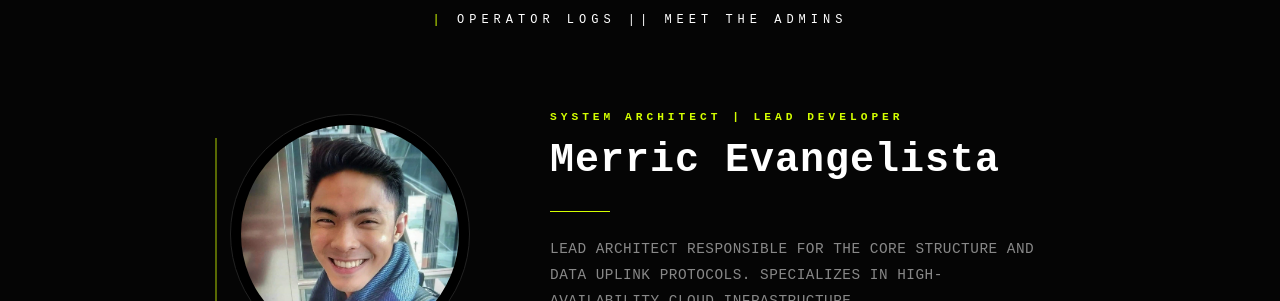
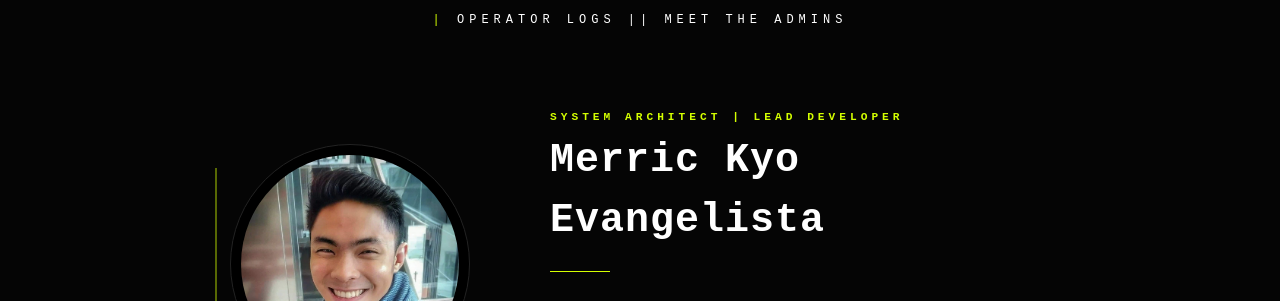
Before and after one commit to ramdac17/ePRX_UV4_Website, a Next.js app: page /aboutus in a window 1280 px wide. Shown: the part 920-1221 px from the top of the page. Built offline with nearby package versions, Linux system fonts and the light colour scheme; no server answers.

Commit message:
CHORE: Updated frontend design

```diff
--- a/src/app/aboutus/page.tsx
+++ b/src/app/aboutus/page.tsx
@@ -27,12 +27,12 @@ export default function AboutPage() {
 
   const admins = [
     {
-      name: "Merric Evangelista",
+      name: "Merric Kyo Evangelista",
       role: "SYSTEM ARCHITECT | LEAD DEVELOPER",
       img: "/assets/images/MerricV5.jpg",
       bio: "LEAD ARCHITECT RESPONSIBLE FOR THE CORE STRUCTURE AND DATA UPLINK PROTOCOLS. SPECIALIZES IN HIGH-AVAILABILITY CLOUD INFRASTRUCTURE.",
     },
-    {
+    /*   {
       name: "Gemelyn Ong",
       role: "ANALYTICS & QUALITY CONTROL",
       img: "/assets/images/admin2.png",
@@ -44,6 +44,7 @@ export default function AboutPage() {
       img: "/assets/images/admin3.png",
       bio: "RESPONSIBLE FOR OVERALL PROJECT COORDINATION, TIMELINES, AND CROSS-FUNCTIONAL COMMUNICATION. ENSURES ALL COMPONENTS ALIGN WITH THE PROJECT OBJECTIVES.",
     },
+    */
   ];
 
   return (
```
